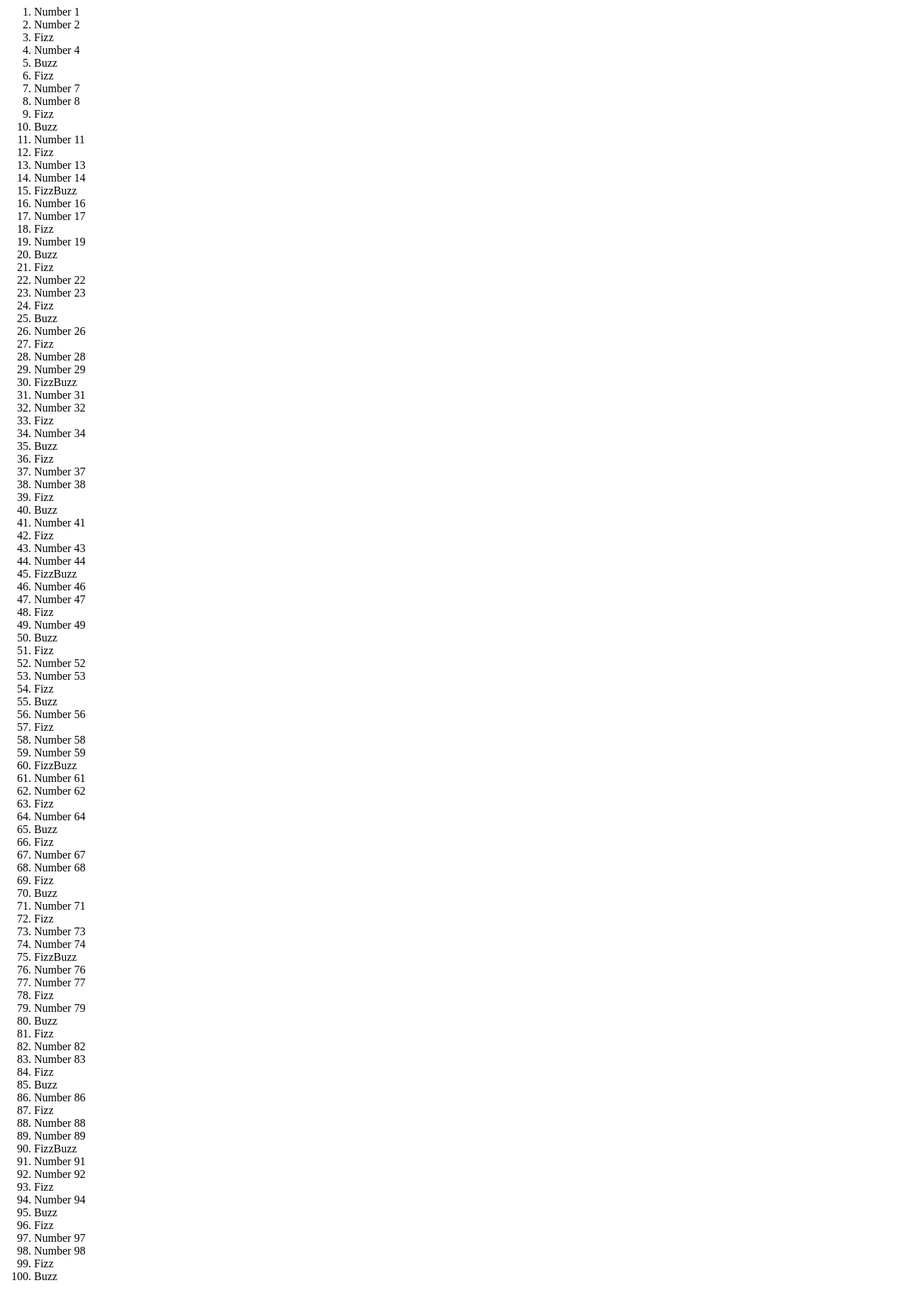
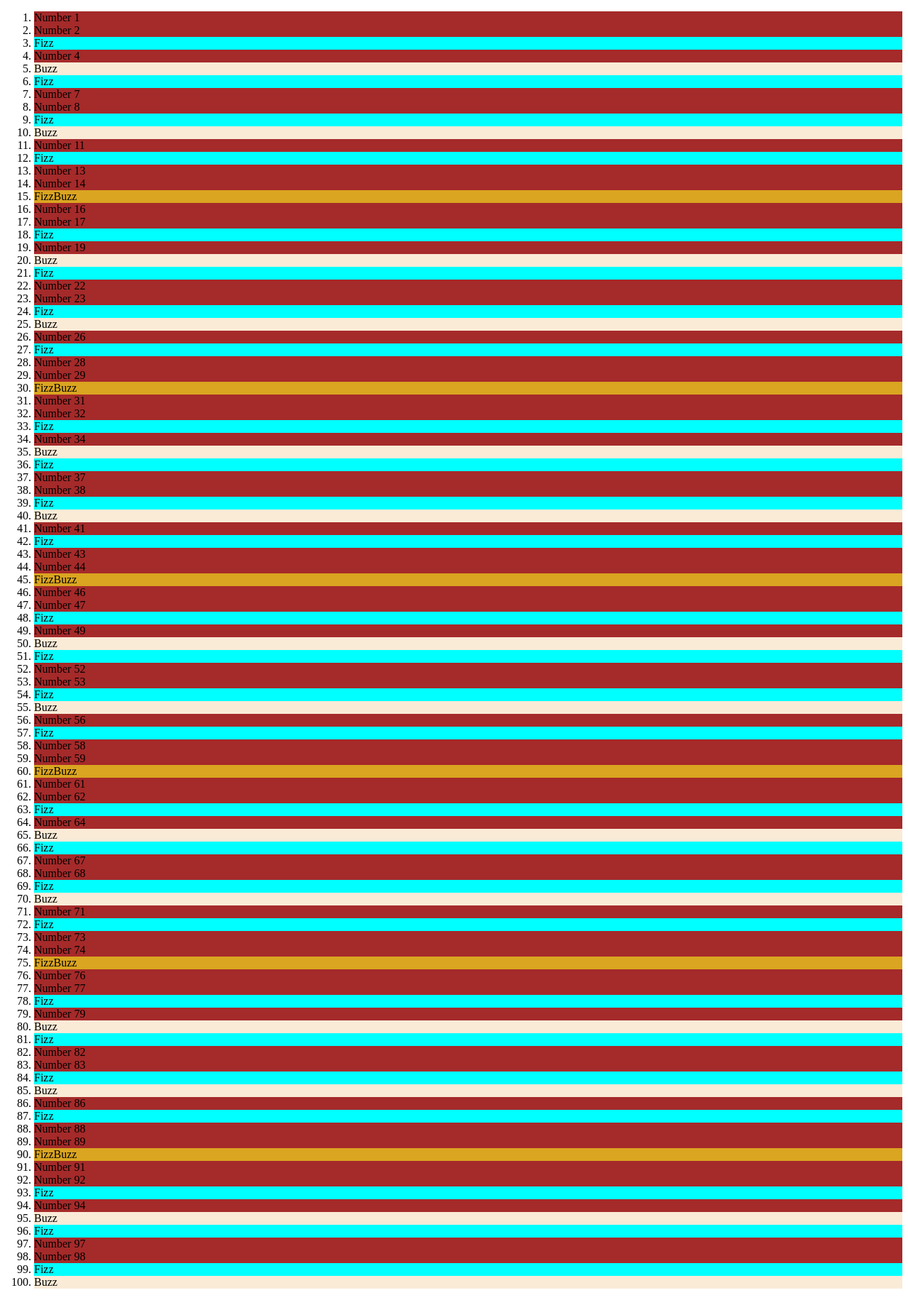
Before and after one commit to ValRCS/php_09, a PHP site: page /fizzbuzz.php in a window 1280 px wide. Shown: the whole page at 71% size. Before the commit the page ends 1804 px from the top, so only its background shows below. Run offline with PHP 8.4, Linux system fonts and the light colour scheme.

Commit message:
Fizzbuzz in php

```diff
--- a/public/fizzbuzz.php
+++ b/public/fizzbuzz.php
@@ -1,3 +1,13 @@
+<!DOCTYPE html>
+<html lang="en">
+<head>
+    <meta charset="UTF-8">
+    <meta name="viewport" content="width=device-width, initial-scale=1.0">
+    <meta http-equiv="X-UA-Compatible" content="ie=edge">
+    <title>Fizzbuzz</title>
+    <link rel="stylesheet" href="styles/fizzbuzz.css">
+</head>
+<body>
 <?php
     //write fizzbuzz "Fizz" when divides by 3
     //"Buzz" when by 5
@@ -46,3 +56,6 @@
         }
 
     echo "</ol>";
+?>
+</body>
+</html>
--- /dev/null
+++ b/public/styles/fizzbuzz.css
@@ -0,0 +1,15 @@
+.fizz-buzz {
+    background-color: goldenrod;
+}
+
+.fizz {
+    background-color: aqua;
+}
+
+.buzz {
+    background-color: antiquewhite;
+}
+
+.number {
+    background-color: brown;
+}
```
